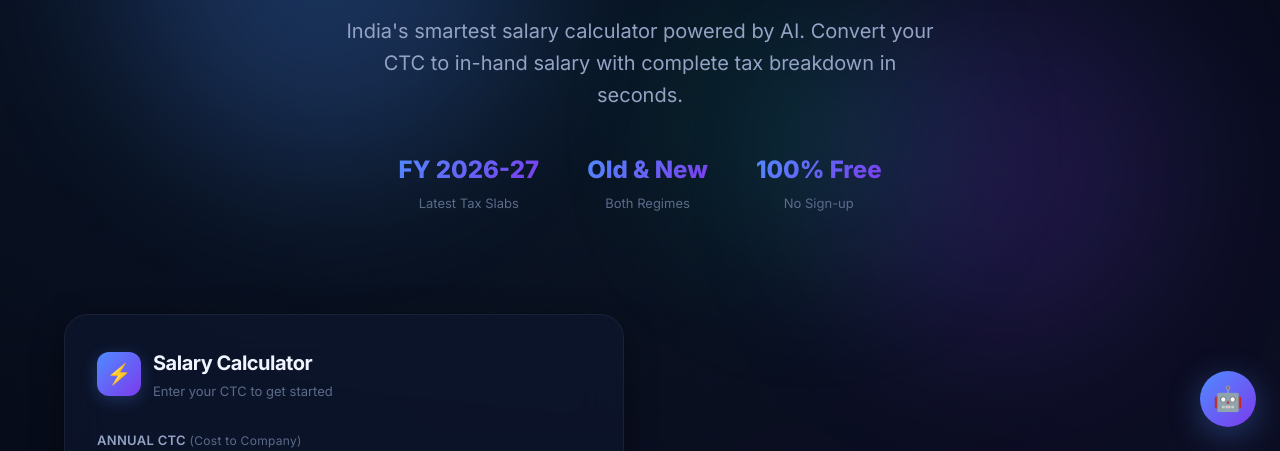
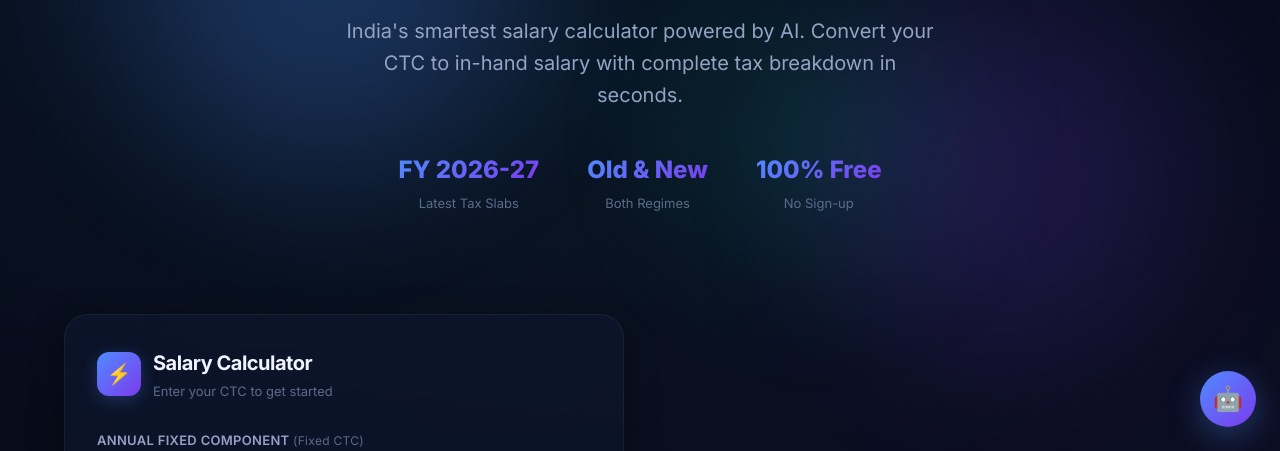
Before and after one commit to souvikghosh-git/salarycalc, a website: page index.html in a window 1280 px wide. Shown: the part 349-800 px from the top of the page. Drawn offline with Linux system fonts and the light colour scheme.

Commit message:
fix: rename input label to Annual Fixed Component

```diff
--- a/index.html
+++ b/index.html
@@ -81,7 +81,7 @@
 
           <!-- CTC Input -->
           <div class="form-group">
-            <label class="form-label" for="input-ctc">Annual CTC <span class="label-hint">(Cost to Company)</span></label>
+            <label class="form-label" for="input-ctc">Annual Fixed Component <span class="label-hint">(Fixed CTC)</span></label>
             <div class="input-wrapper">
               <span class="input-prefix">₹</span>
               <input type="text" id="input-ctc" class="form-input" placeholder="e.g. 1200000" inputmode="numeric" autocomplete="off">
```
